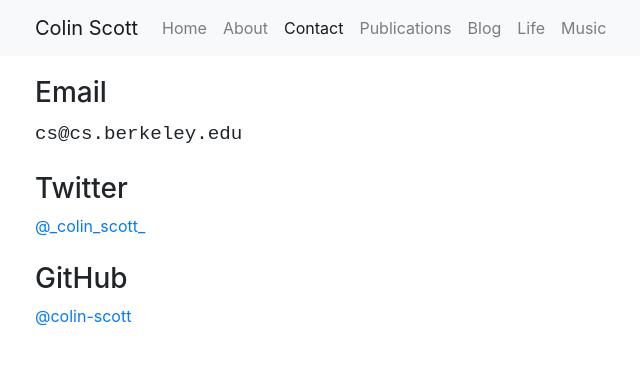
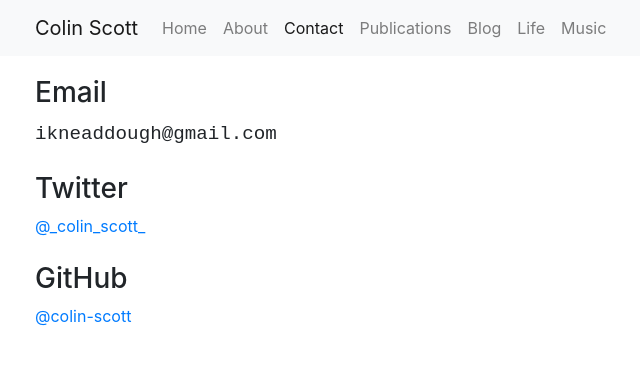
Before and after one commit to colin-scott/personal_website, a Jekyll site: the page built from contact.html, in a window 1280 px wide. Shown: the top 365 px of the page, without its empty margins (50-690 px from the left). Built offline with Jekyll 4.4.1, drawn with Linux system fonts in a browser that asks for light colours; Markdown is read by kramdown in place of the engine named in the settings.

Commit message:
Update contact.html

```diff
--- a/contact.html
+++ b/contact.html
@@ -6,7 +6,7 @@ description: "Colin Scott's Contact Information"
 ---
 
 <h3>Email</h3>
-<big><tt>cs@cs.berkeley.edu</tt></big>
+<big><tt>ikneaddough@gmail.com</tt></big>
 <br/>
 <br/>
 <h3>Twitter</h3>
```
